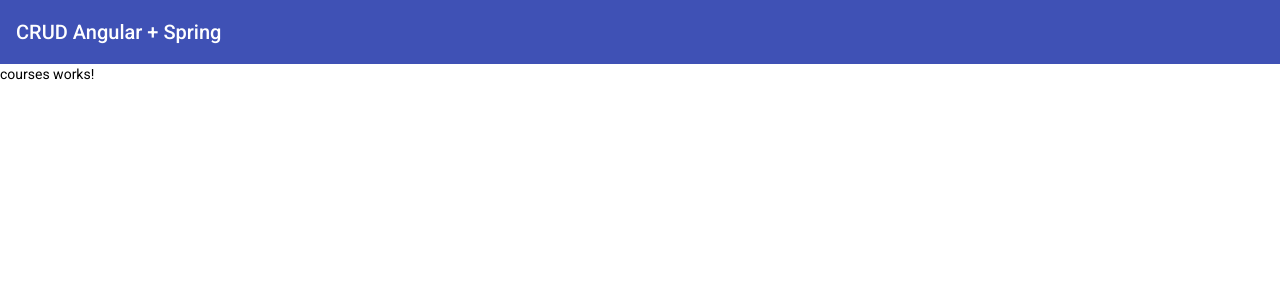
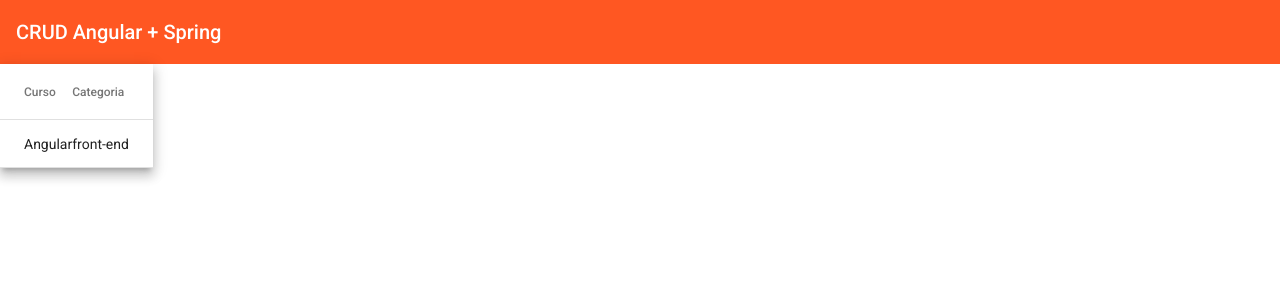
Before and after one commit to Will-Arcenio/CRUD-Angular, an Angular app: page /courses in a window 1280 px wide. Shown: the top 300 px of the page. Built offline with nearby package versions, Linux system fonts and the light colour scheme.

Commit message:
Ajustes no Tema do Projeto + Criando Material Table + Excluindo o arquivo .css antigo (Não mais utilizado).

```diff
--- a/src/app/courses/courses.module.ts
+++ b/src/app/courses/courses.module.ts
@@ -1,5 +1,6 @@
+import { CommonModule } from '@angular/common';
 import { NgModule } from '@angular/core';
-import { CommonModule } from '@angular/common';
+import { MatTableModule } from '@angular/material/table';
 
 import { CoursesRoutingModule } from './courses-routing.module';
 import { CoursesComponent } from './courses/courses.component';
@@ -11,7 +12,8 @@
   ],
   imports: [
     CommonModule,
-    CoursesRoutingModule
+    CoursesRoutingModule,
+    MatTableModule
   ]
 })
 export class CoursesModule { }
--- a/src/app/courses/courses/courses.component.html
+++ b/src/app/courses/courses/courses.component.html
@@ -1 +1,17 @@
-<p>courses works!</p>
+<table mat-table [dataSource]="courses" class="mat-elevation-z8">
+
+  <!-- Name Column -->
+  <ng-container matColumnDef="name">
+    <th mat-header-cell *matHeaderCellDef> Curso </th>
+    <td mat-cell *matCellDef="let course"> {{ course.name }} </td>
+  </ng-container>
+
+  <!-- Category Column -->
+  <ng-container matColumnDef="category">
+    <th mat-header-cell *matHeaderCellDef> Categoria </th>
+    <td mat-cell *matCellDef="let course"> {{ course.category }} </td>
+  </ng-container>
+
+  <tr mat-header-row *matHeaderRowDef="displayedColumns"></tr>
+  <tr mat-row *matRowDef="let row; columns: displayedColumns;"></tr>
+</table>
--- a/src/app/courses/courses/courses.component.ts
+++ b/src/app/courses/courses/courses.component.ts
@@ -1,4 +1,5 @@
 import { Component, OnInit } from '@angular/core';
+import { Course } from '../model/course';
 
 @Component({
   selector: 'app-courses',
@@ -7,7 +8,14 @@
 })
 export class CoursesComponent implements OnInit {
 
-  constructor() { }
+  courses: Course[] = [
+    { _id: '1', name: 'Angular', category: 'front-end' }
+  ];
+  displayedColumns = ['name', 'category'];
+
+  constructor() {
+    // this.courses = [];
+  }
 
   ngOnInit(): void {
   }
--- /dev/null
+++ b/src/app/courses/model/course.ts
@@ -0,0 +1,5 @@
+export interface Course {
+  _id: string;
+  name: string;
+  category: string;
+}
--- a/src/styles.css
+++ /dev/null
@@ -1,4 +0,0 @@
-/* You can add global styles to this file, and also import other style files */
-
-html, body { height: 100%; }
-body { margin: 0; font-family: Roboto, "Helvetica Neue", sans-serif; }
--- a/src/styles.scss
+++ b/src/styles.scss
@@ -3,7 +3,12 @@
 @include mat-core();
 
 $custom-app-primary: mat-palette($mat-deep-orange);
-$custom-app-secundary: mat-palette($mat-indigo, A200, A400, 700);
+$custom-app-secondary: mat-palette($mat-indigo, A200, A400, 700);
+$custom-app-warn: mat-palette($mat-red);
+
+$custom-theme: mat-light-theme($custom-app-primary, $custom-app-secondary, $custom-app-warn);
+
+@include angular-material-theme($custom-theme);
 
 html, body { height: 100%; }
 body { margin: 0; font-family: Roboto, "Helvetica Neue", sans-serif; }
```
